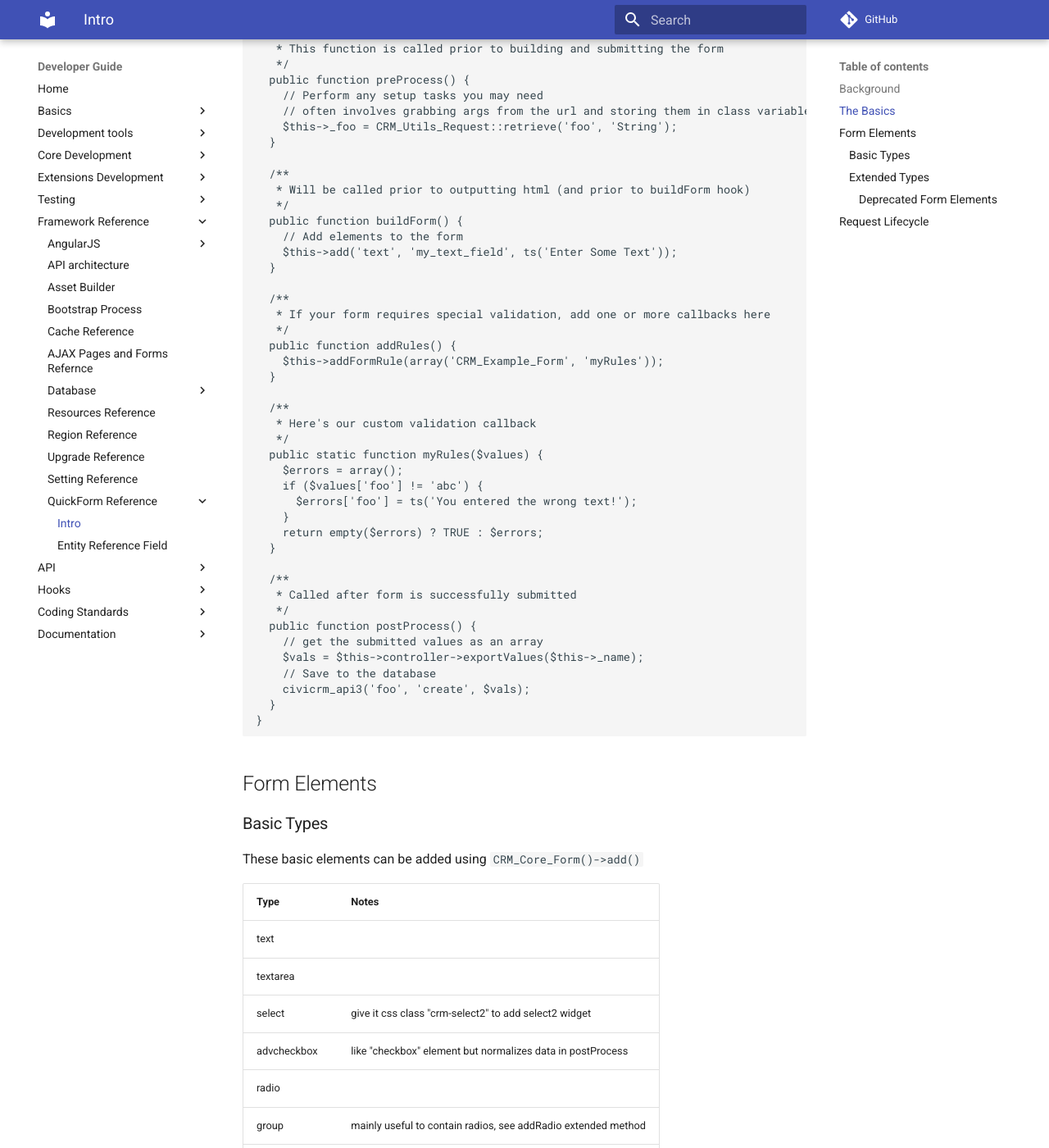
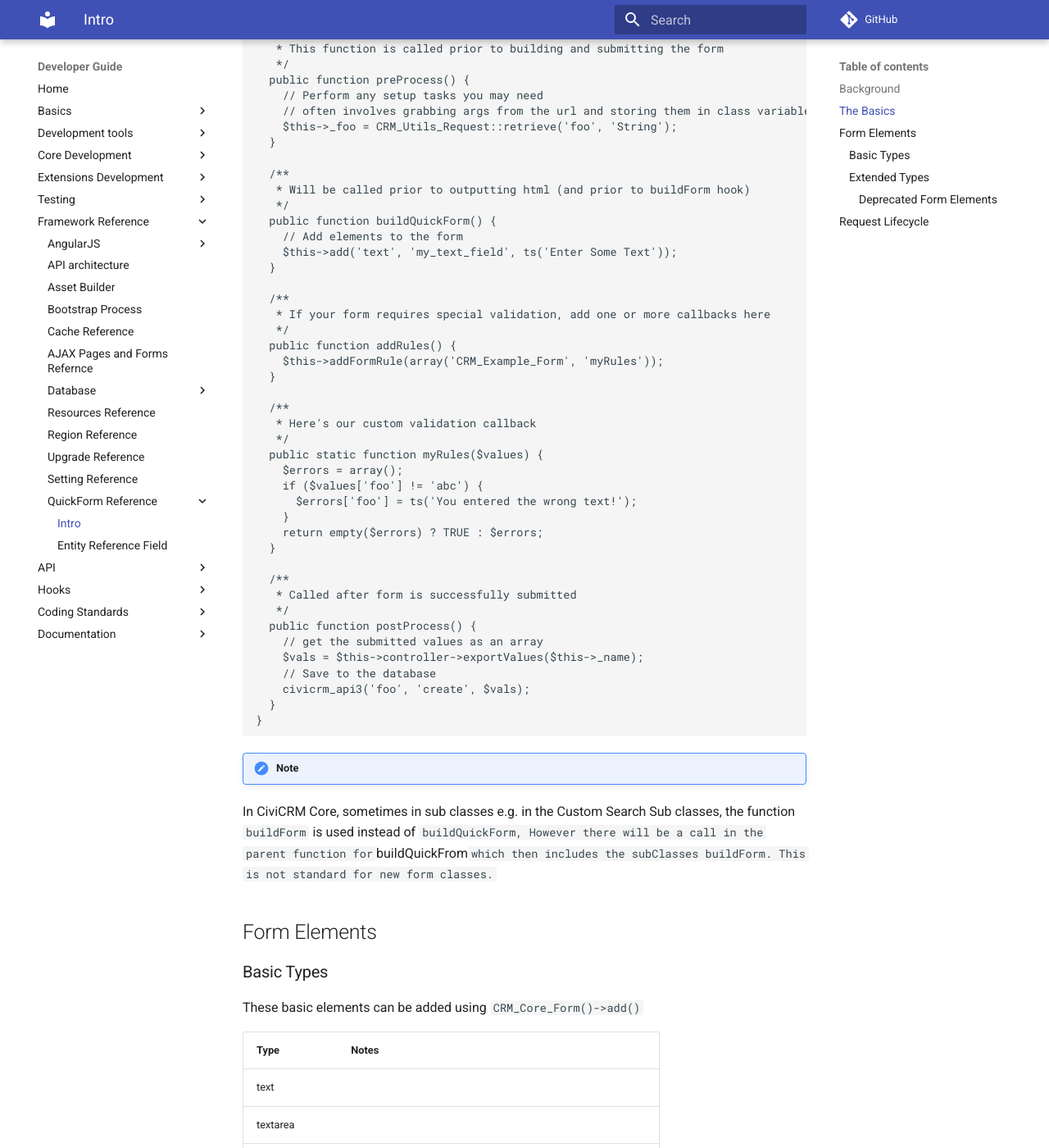
Before and after one commit to civicrm/civicrm-dev-docs, an MkDocs documentation site: the page built from docs/framework/quickform/index.md, in a window 1280 px wide and 1400 px high, scrolled down 735 px. Shown: the whole window at 82% size. Built offline with MkDocs 1.6.1 and Material for MkDocs 9.7.7, drawn with Linux system fonts in a browser that asks for light colours; comment, search, counter and statistics services are not loaded; old or Windows-style settings are respelled for this version of MkDocs.

Commit message:
Fix example to use buildQuickForm which is correct, add a note re buildForm and buildQuickForm

````diff
--- a/docs/framework/quickform/index.md
+++ b/docs/framework/quickform/index.md
@@ -33,7 +33,7 @@ class CRM_Example_Form extends CRM_Core_Form {
   /**
    * Will be called prior to outputting html (and prior to buildForm hook)
    */
-  public function buildForm() {
+  public function buildQuickForm() {
     // Add elements to the form
     $this->add('text', 'my_text_field', ts('Enter Some Text'));
   }
@@ -67,6 +67,9 @@ class CRM_Example_Form extends CRM_Core_Form {
   }
 }
 ```
+
+!!!note
+In CiviCRM Core, sometimes in sub classes e.g. in the Custom Search Sub classes, the function `buildForm` is used instead of `buildQuickForm, However there will be a call in the parent function for `buildQuickFrom` which then includes the subClasses buildForm. This is not standard for new form classes.`
 
 ## Form Elements
 
````
